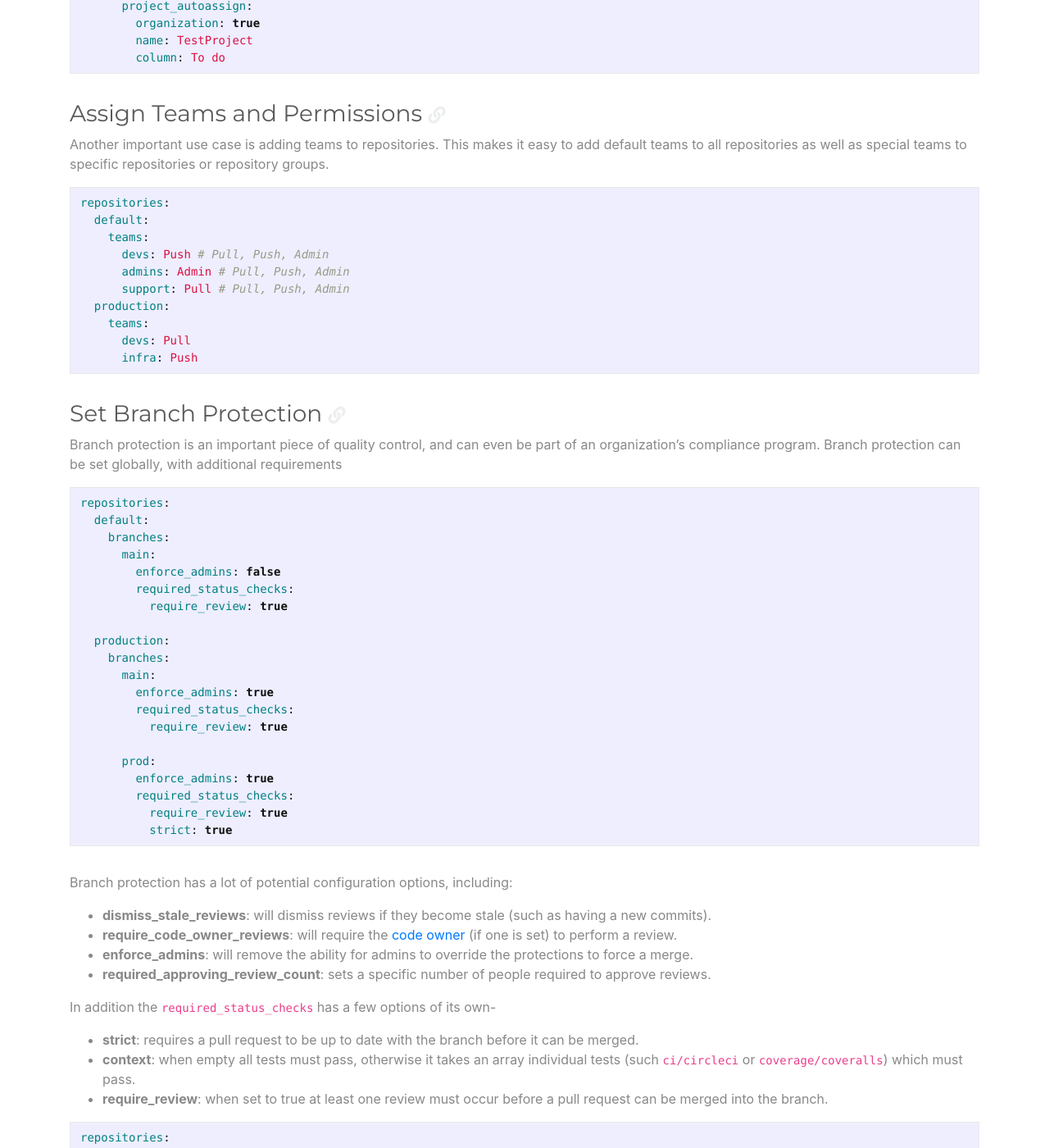
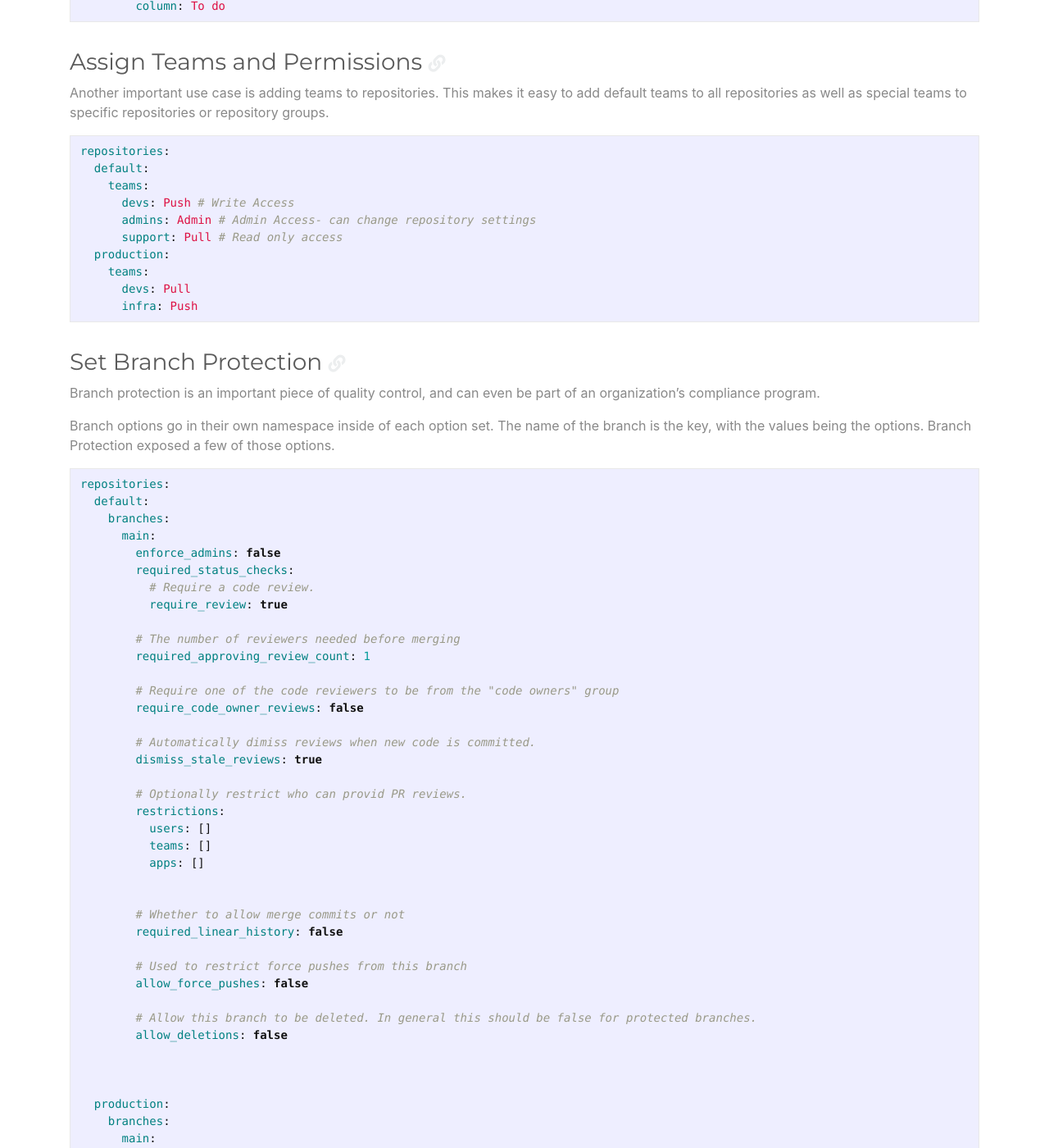
Before and after one commit to gitconsensus/legacy_organizer.gitconsensus.com, a Jekyll site: the page built from index.md, in a window 1280 px wide and 1400 px high, scrolled down 4056 px. Shown: the whole window at 82% size. Built offline with Jekyll 4.4.1, drawn with Linux system fonts in a browser that asks for light colours; nearby versions of some CDN libraries; comment, search, counter and statistics services are not loaded; some of the changed text lies outside the part shown.

Commit message:
Clean up examples

````diff
--- a/index.md
+++ b/index.md
@@ -180,9 +177,9 @@ Another important use case is adding teams to repositories. This makes it easy t
 repositories:
   default:
     teams:
-      devs: Push # Pull, Push, Admin
-      admins: Admin # Pull, Push, Admin
-      support: Pull # Pull, Push, Admin
+      devs: Push # Write Access
+      admins: Admin # Admin Access- can change repository settings
+      support: Pull # Read only access
   production:
     teams:
       devs: Pull
@@ -191,7 +188,9 @@ repositories:
 
 ### Set Branch Protection
 
-Branch protection is an important piece of quality control, and can even be part of an organization's compliance program. Branch protection can be set globally, with additional requirements
+Branch protection is an important piece of quality control, and can even be part of an organization's compliance program.
+
+Branch options go in their own namespace inside of each option set. The name of the branch is the key, with the values being the options. Branch Protection exposed a few of those options.
 
 ```yaml
 repositories:
@@ -200,7 +199,35 @@ repositories:
       main:
         enforce_admins: false
         required_status_checks:
+          # Require a code review.
           require_review: true
+
+        # The number of reviewers needed before merging
+        required_approving_review_count: 1
+
+        # Require one of the code reviewers to be from the "code owners" group
+        require_code_owner_reviews: false
+
+        # Automatically dimiss reviews when new code is committed.
+        dismiss_stale_reviews: true
+
+        # Optionally restrict who can provid PR reviews.
+        restrictions:
+          users: []
+          teams: []
+          apps: []
+
+
+        # Whether to allow merge commits or not
+        required_linear_history: false
+
+        # Used to restrict force pushes from this branch
+        allow_force_pushes: false
+
+        # Allow this branch to be deleted. In general this should be false for protected branches.
+        allow_deletions: false
+
+
 
   production:
     branches:
````
Also changed, not shown: other parts of index.md (+0 -3 lines).
